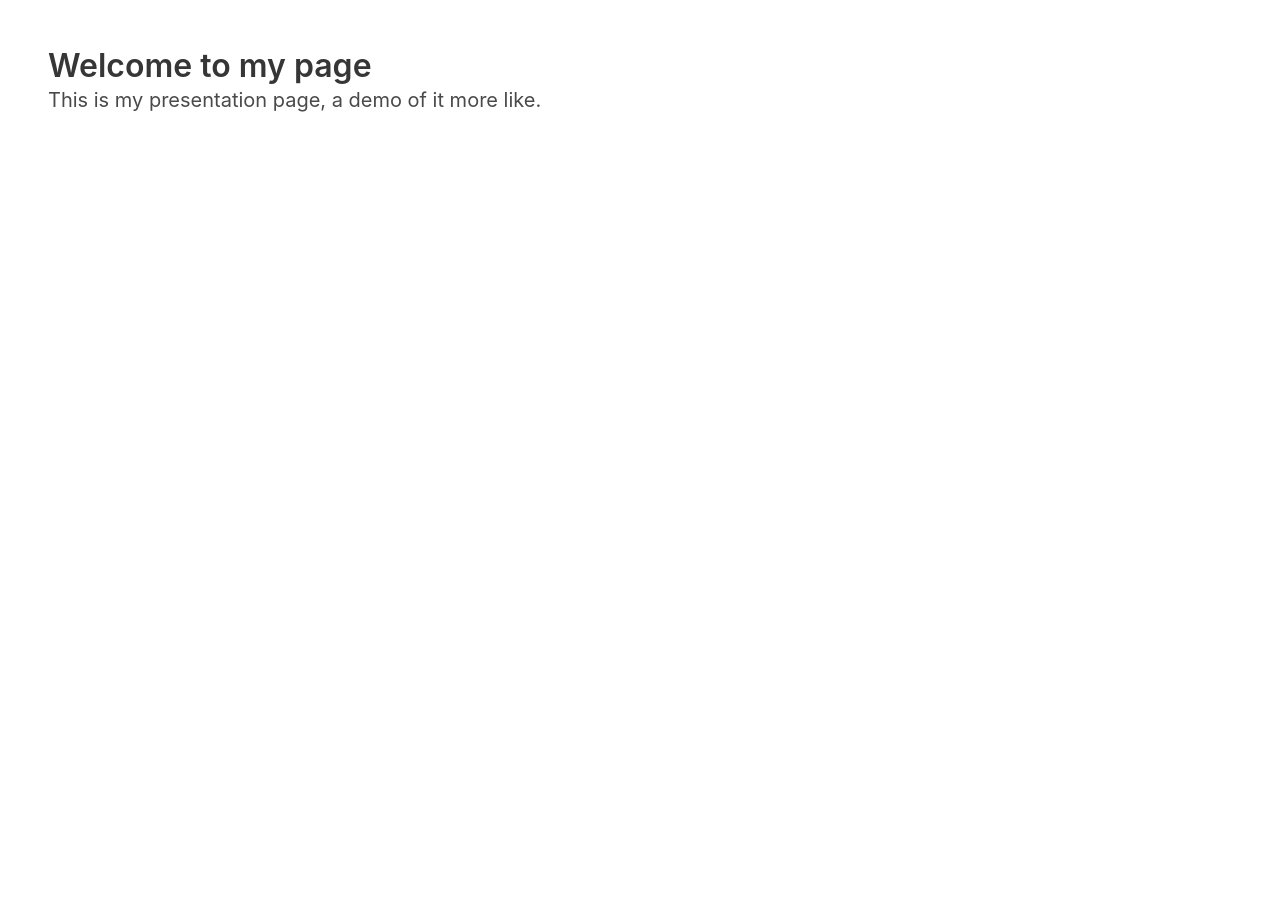
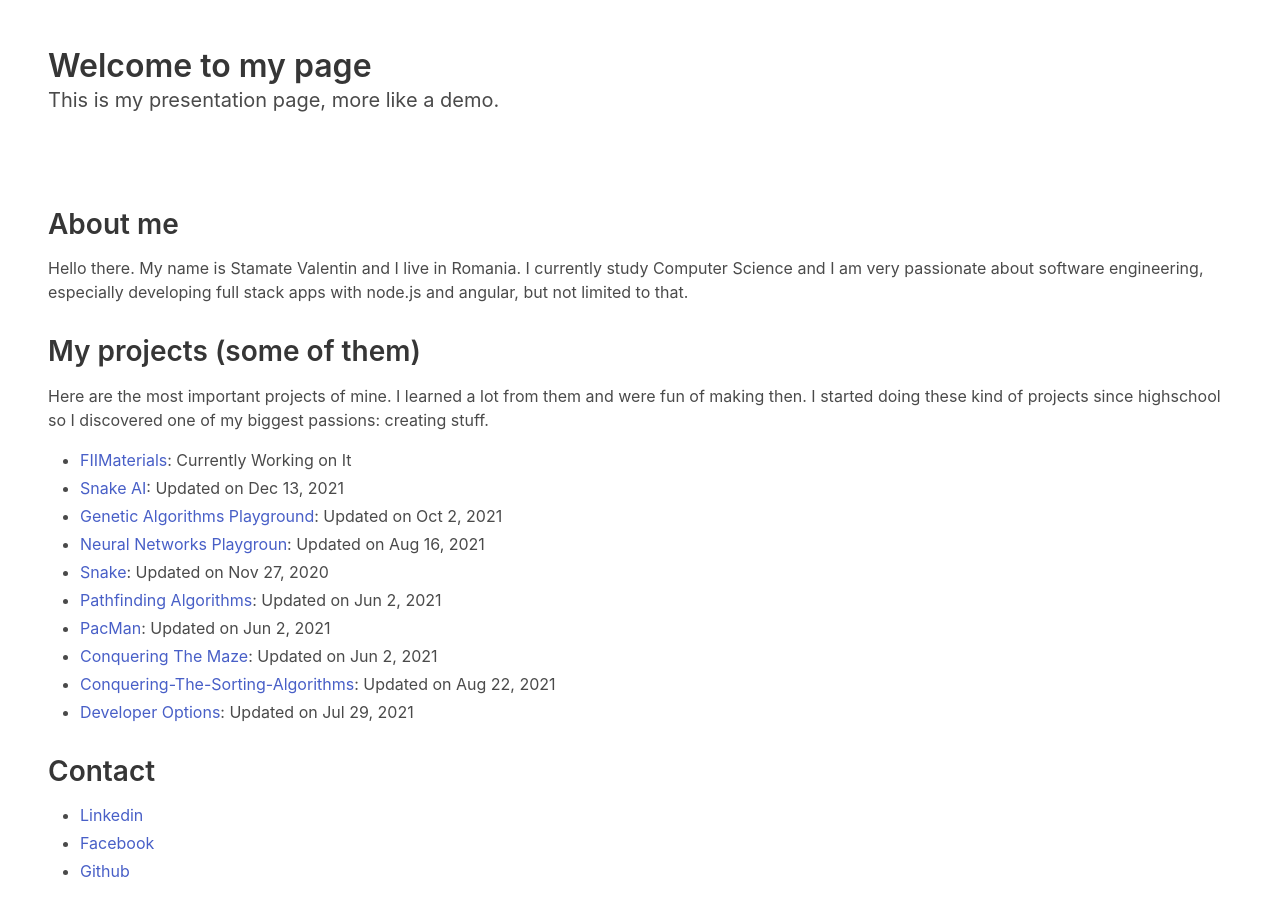
Before and after one commit to valentin-stamate/ValentinStamate, a plain HTML site: page public/index.html in a window 1280 px wide. Before the commit the page ends 800 px from the top, so only its background shows below. Drawn offline with nearby package versions, Linux system fonts and the light colour scheme.

Commit message:
page update

```diff
--- a/public/index.html
+++ b/public/index.html
@@ -9,7 +9,7 @@
 
   <!--  META DESCRIPTION-->
   <meta name="description" content="Hello there. My name is Stamate Valentin and I live in Romania. I currently study Computer Science and I am very passionate about software engineering, especially developing full stack apps with node.js and angular.">
-  <meta name="keywords" content="">
+  <meta name="keywords" content="Stamate Valentin, Faculty of Computer Science, Software Engineer">
 
 </head>
 <body>
@@ -21,10 +21,43 @@
         Welcome to my page
       </p>
       <p class="subtitle">
-        This is my presentation page, a demo of it more like.
+        This is my presentation page, more like a demo.
       </p>
     </div>
   </section>
 
+  <div class="content p-6">
+    <h2>About me</h2>
+    <p>
+      Hello there. My name is Stamate Valentin and I live in Romania. I currently study Computer Science and I am very passionate
+      about software engineering, especially developing full stack apps with node.js and angular, but not limited to that.
+    </p>
+
+    <h2>My projects (some of them)</h2>
+    <p>
+      Here are the most important projects of mine. I learned a lot from them and were fun of making then. I started doing these kind of projects since highschool so I discovered one of my biggest passions: creating stuff.
+    </p>
+    <ul>
+      <li><a href="https://github.com/FIIMaterials" target="_blank">FIIMaterials</a>: Currently Working on It</li>
+      <li><a href="https://github.com/StamateValentin/Neural-Network-Project" target="_blank">Snake AI</a>: Updated on Dec 13, 2021</li>
+      <li><a href="https://github.com/StamateValentin/Genetic-Algorithms-Playground" target="_blank">Genetic Algorithms Playground</a>: Updated on Oct 2, 2021</li>
+      <li><a href="https://github.com/StamateValentin/Neural-Networks-Playground" target="_blank">Neural Networks Playgroun</a>: Updated on Aug 16, 2021</li>
+      <li><a href="https://github.com/StamateValentin/Snake" target="_blank">Snake</a>: Updated on Nov 27, 2020</li>
+      <li><a href="https://github.com/StamateValentin/Pathfinding-Algorithms" target="_blank">Pathfinding Algorithms</a>: Updated on Jun 2, 2021</li>
+      <li><a href="https://github.com/StamateValentin/PacMan" target="_blank">PacMan</a>: Updated on Jun 2, 2021</li>
+      <li><a href="https://github.com/StamateValentin/Conquering-The-Maze" target="_blank">Conquering The Maze</a>: Updated on Jun 2, 2021</li>
+      <li><a href="https://github.com/StamateValentin/Conquering-The-Sorting-Algorithms" target="_blank">Conquering-The-Sorting-Algorithms</a>: Updated on Aug 22, 2021</li>
+      <li><a href="https://play.google.com/store/apps/details?id=frozenbrain.developeroptions" target="_blank">Developer Options</a>: Updated on Jul 29, 2021</li>
+    </ul>
+
+    <h2>Contact</h1>
+    <ul>
+      <li><a href="https://www.linkedin.com/in/valentin-stamate" target="_blank">Linkedin</a></li>
+      <li><a href="https://www.facebook.com/valentinstamate125" target="_blank">Facebook</a></li>
+      <li><a href="https://github.com/StamateValentin" target="_blank">Github</a></li>
+    </ul>
+
+  </div>
+
 </body>
 </html>
```
